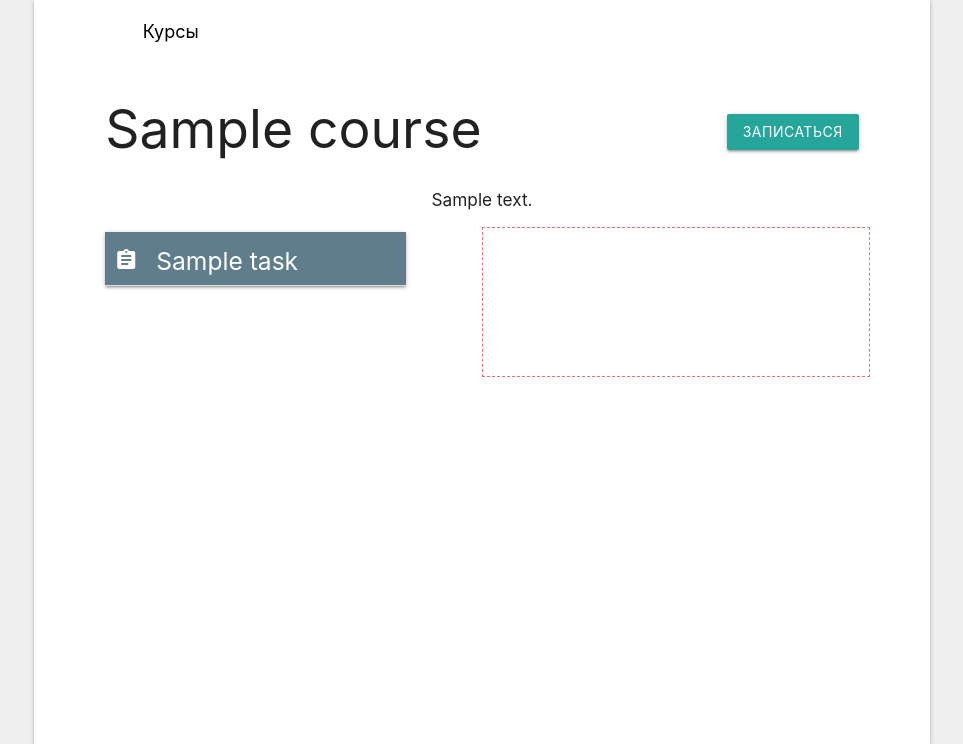
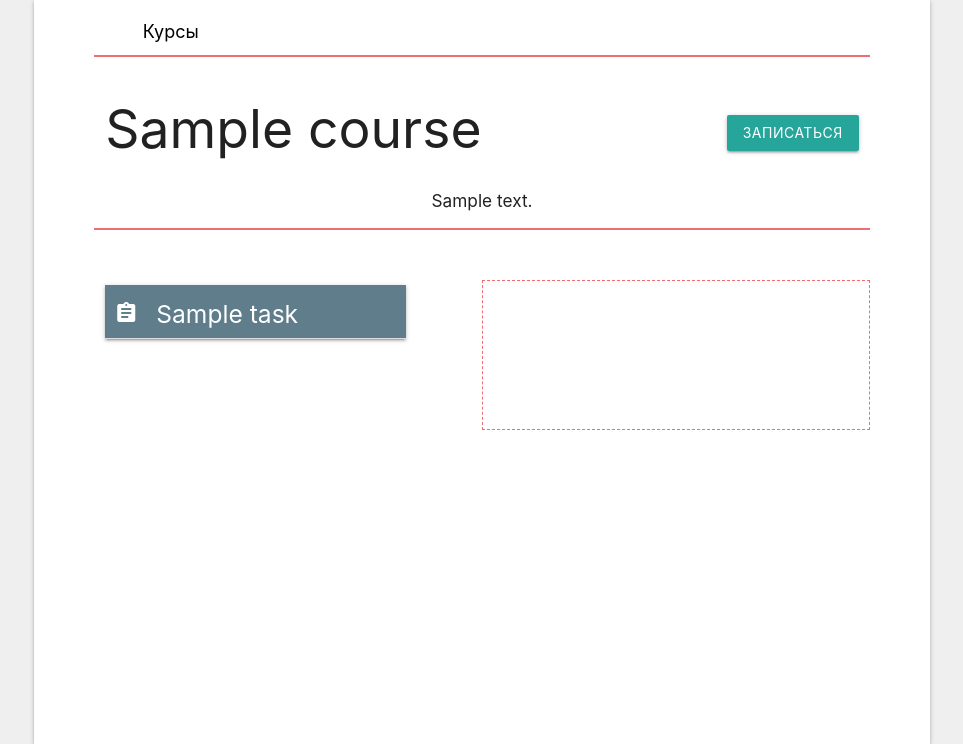
Before and after one commit to e1four15f/ExamineLab, a Django app: template main/templates/main/course.html in a window 1280 px wide. Shown: the part 64-808 px from the top of the page, without its empty margins (158-1121 px from the left). Run offline with Django 3.2, Linux system fonts and the light colour scheme; the template is opened without the code that fills it: most values are stand-ins (such as "Sample title", 1, 10 or a date in 2020); parts of the project's set-up code (start-up, migrations or seed data) failed here and were passed over.

Commit message:
Changes in design

```diff
--- a/main/templates/main/course.html
+++ b/main/templates/main/course.html
@@ -1,10 +1,10 @@
 {% extends 'main/header.html' %}
 
 {% block content %}
+
+    {% include "main/includes/nav-menu-first.html" %}
+
     <div class="row">
-
-        {% include "main/includes/nav-menu-first.html" %}
-
         <div class="col s8">
             <h2 style="display: inline-block" class="card-title">{{ course.title }}</h2>
             {% if user.is_superuser or course.author == user %}
@@ -59,7 +59,11 @@
         <div class="col s12 center-align">
             <h6>{{ course.summary }}</h6>
         </div>
+    </div>
 
+    <hr style="margin-top: -10px; border: 1px solid #ee6e73; margin-bottom: 40px;">
+
+    <div class="row">
         <div class="col s12 m6 l6 xl5">
             <ul style="text-align: center;">
                 {% for t in tasks %}
--- a/main/templates/main/courses.html
+++ b/main/templates/main/courses.html
@@ -11,6 +11,7 @@
             {% endif %}
         </div>
     </div>
+    <hr style="margin-top: -30px; border: 1px solid #ee6e73; margin-bottom: 40px;">
     <div class="row">
         <div id="courses-panel" class="col s8">
             {% include "main/includes/courses-panel.html" %}
--- a/main/templates/main/includes/nav-menu-first.html
+++ b/main/templates/main/includes/nav-menu-first.html
@@ -1,7 +1,10 @@
-<nav class="clean">
-    <div class="nav-wrapper">
-        <div class="col s12">
-            <a href="/courses" class="breadcrumb">Курсы</a>
+<div class="row">
+    <nav class="clean">
+        <div class="nav-wrapper">
+            <div class="col s12" style="height: 25px;">
+                <a href="/courses" class="breadcrumb">Курсы</a>
+            </div>
         </div>
-    </div>
-</nav>
+    </nav>
+</div>
+<hr style="margin-top: 30px; border: 1px solid #ee6e73;">
--- a/main/templates/main/includes/nav-menu-second.html
+++ b/main/templates/main/includes/nav-menu-second.html
@@ -1,8 +1,11 @@
+<div class="row">
     <nav class="clean">
         <div class="nav-wrapper">
-        <div class="col s12">
+            <div class="col s12" style="height: 25px;">
                 <a href="/courses" class="breadcrumb">Курсы</a>
                 <a href="/courses/{{ course.id }}" class="breadcrumb">{{ course.title }}</a>
             </div>
         </div>
     </nav>
+</div>
+<hr style="margin-top: 30px; border: 1px solid #ee6e73;">
--- a/main/templates/main/profile.html
+++ b/main/templates/main/profile.html
@@ -25,6 +25,9 @@
             <div class="row">
                 <canvas id="stats" height="150"></canvas>
             </div>
+
+            <hr style="margin-top: 10px; border: 1px solid #ee6e73; margin-bottom: 20px;">
+
             <div class="row">
                 <ul class="tabs">
                     <li class="tab"><a href="#active" class="active">Активные курсы</a></li>
```
Also changed, not shown: main/templates/main/task.html (+10 -3 lines), db.sqlite3. Lines whose indentation alone changed are shown as unchanged.
